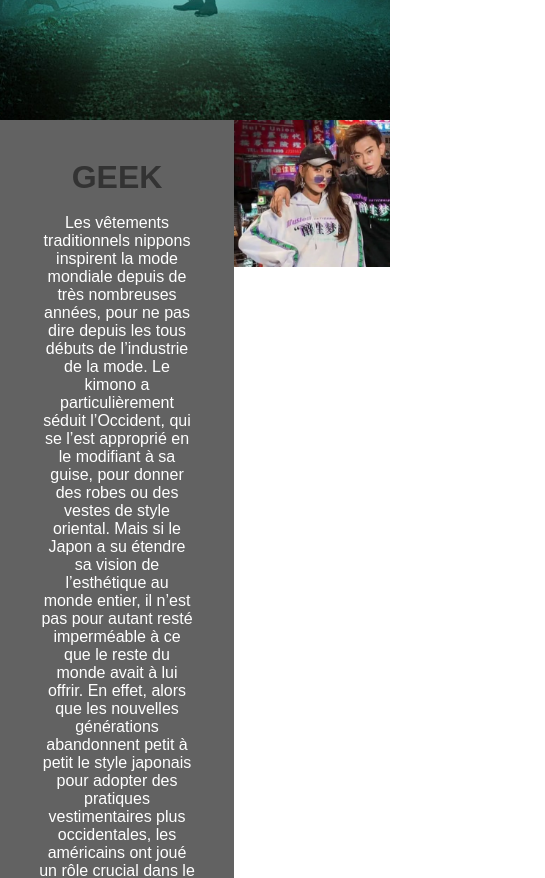
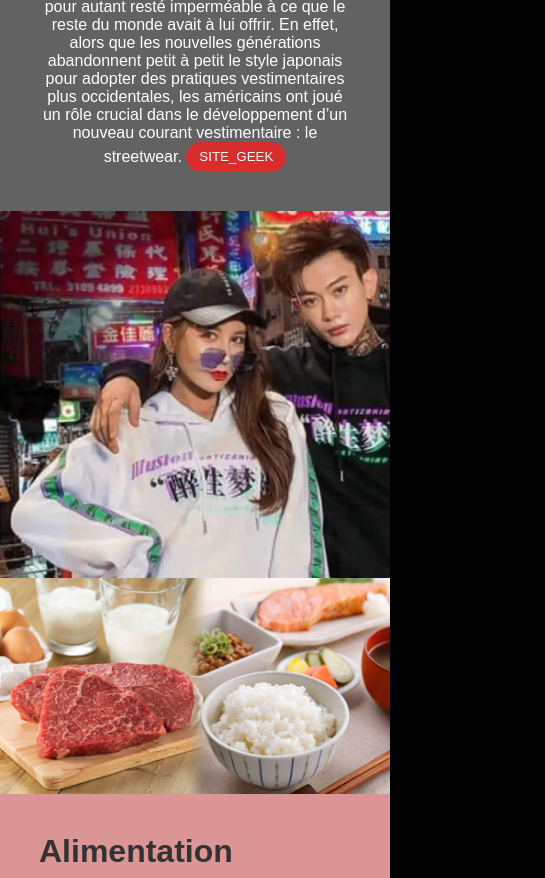
Before and after one commit to Richard83136/sitedefan, a plain HTML site: page index.html in a window 390 px wide. Shown: the part 780-1658 px from the top of the page, 545 px wide, since content can reach past the window. Drawn offline with Linux system fonts and the light colour scheme; a web font is replaced by a local one.

Commit message:
modification css

```diff
--- a/index.html
+++ b/index.html
@@ -15,6 +15,8 @@
         <ul class="liste-nav">
 
             <li class="item-nav"><a href="quefaire.html">Que Visiter ?</a></li>
+            <li class="item-nav"><img src="" alt=""></li>
+
 
             <li class="item-nav"><a href="voyager.html">Voyager</a></li>
             <li class="item-nav"><a href="nous_contacter.html">Nous contacter</a></li>
--- a/style.css
+++ b/style.css
@@ -5,9 +5,14 @@
 }
 html {
     scroll-behavior: smooth;
+    background-color: #000;
 }
 body {
     font-family: Nunito sans, sans-serif;
+    width:100%;
+}
+main{
+    width:100%;
 }
 
 /*--------- Navigation ---------*/
@@ -712,7 +717,7 @@ a{
 .fanclub{
     background-image: url('ressources/samourai.jpg');
     width:100%;
-    height:900px;
+    height:auto;
     background-repeat: no-repeat;
     background-size: cover;
     background-position:bottom;
@@ -763,6 +768,19 @@ a{
         height:auto;
         margin:5%;
     }
+
+}
+@media screen and (max-width:1050px) {
+    .geek{
+
+        flex-direction: column;
+
+    }
+    .alimentation, .alimentation img{
+        width:100%;
+        flex-direction: column;
+    }
+
 }
 @media only screen and (max-width: 899px)and (min-width:300px) {
     #titrefanclub{
@@ -780,13 +798,13 @@ a{
         margin:auto;
     }
     #img_geek{
-        width:200px;
-        height:50%;
+        width:100%;
+        height:auto;
 
     }
     #img_alimentation{
-        width:200px;
-        height:50%;
+        width:100%;
+        height:auto;
     }
 }
 /*-----section geek----*/
@@ -800,7 +818,7 @@ a{
    color:white;
    text-align: center;
    padding:10%;
-   width:70%;
+
    height:auto;
 }
 .geek>article>h2{
@@ -815,11 +833,7 @@ a{
     height:30px;
     border:none;
 }
-#img_geek{
-    width:40%;
 
-
-}
 /*--section alimentation--*/
 .alimentation{
     width:100%;
@@ -830,8 +844,8 @@ a{
    background-color: #db9595;
    color:white;
    padding:10%;
-   width:70%;
-   height:auto;
+
+
 }
 .alimentation>article>h2{
     color:#333;
@@ -845,12 +859,7 @@ a{
     height:30px;
     border:none;
 }
-#img_alimentation{
 
-    width:70%;
-
-
-}
 
 /* --------------------------------- Page de  Contact -------------------------------- */
 
@@ -954,16 +963,6 @@ textarea {
 }
 
 
-
-
-
-
-
-
-
-
-
-
 /*------------ Footer ------------ */
 
 footer {
```
Also changed, not shown: nous_contacter.html (+5 -0 lines), quefaire.html (+1 -1 lines).
